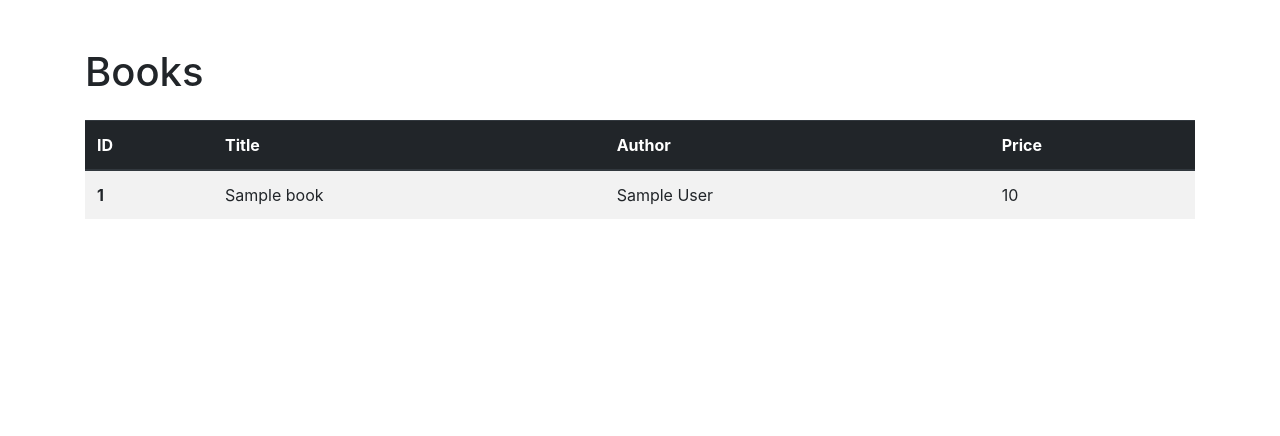
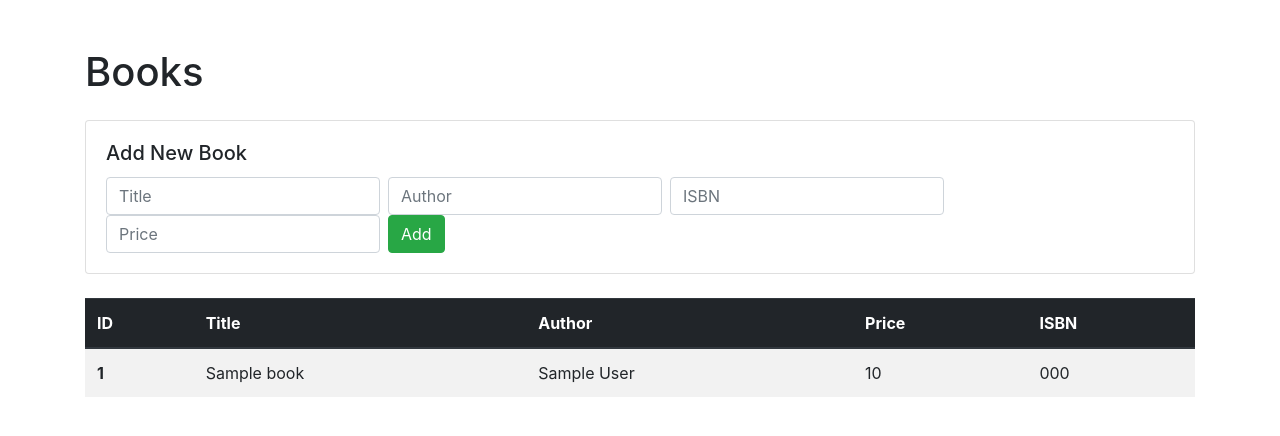
Before and after one commit to dimon-ua/wsaa-book-manager, a Flask app: page / in a window 1280 px wide. Shown: the top 436 px of the page. Run offline with Flask 3, Linux system fonts and the light colour scheme; tables that the repository leaves empty or names only in its code hold one stand-in row (values such as "Sample post").

Commit message:
Update: add_book functionality is added

```diff
--- a/app.py
+++ b/app.py
@@ -29,6 +29,20 @@ def get_book_api(id):
     else:
         return jsonify({"error": "Book not found"}), 404
 
+@app.route("/api/books", methods=["POST"])
+def add_book():
+    data = request.get_json()
+    title = data.get("title")
+    author = data.get("author")
+    price = data.get("price")
+    isbn = data.get("isbn")
+
+    if not title or not author or not price or not isbn:
+        return jsonify({"error": "Missing required fields"}), 400
+
+    new_book_id = booksDAO.add_book(title, author, price, isbn)
+    return jsonify({"message": "Book added successfully", "book_id": new_book_id}), 201
+
 
 #------- FLASK RUNNING CODE --------
 if __name__ == "__main__":
--- a/booksDAO.py
+++ b/booksDAO.py
@@ -33,4 +33,14 @@ class BooksDAO:
         cursor.close()
         db.close()
 
+    def add_book(self, title, author, price, isbn):
+        db = self.get_connection()
+        cursor = db.cursor()
+        cursor.execute("INSERT INTO books (title, author, price, isbn) VALUES (%s, %s, %s, %s)", (title, author, price, isbn))
+        db.commit()
+        new_book_id = cursor.lastrowid
+        cursor.close()
+        db.close()
+        return new_book_id
+
 booksDAO = BooksDAO()
--- a/templates/index.html
+++ b/templates/index.html
@@ -10,6 +10,18 @@
 <body>
     <div class="container mt-5">
         <h1 class="mb-4">Books</h1>
+        <div class="card mb-4">
+    <div class="card-body">
+        <h5 class="card-title">Add New Book</h5>
+        <form action="/api/books" method="POST" class="form-inline">
+            <input type="text" name="title" class="form-control mr-2" placeholder="Title" required>
+            <input type="text" name="author" class="form-control mr-2" placeholder="Author" required>
+            <input type="text" name="isbn" class="form-control mr-2" placeholder="ISBN">
+            <input type="number" step="0.01" name="price" class="form-control mr-2" placeholder="Price">
+            <button type="submit" class="btn btn-success">Add</button>
+        </form>
+    </div>
+</div>
         <table class="table table-striped table-hover">
             <thead class="thead-dark">
                 <tr>
@@ -17,6 +29,7 @@
                     <th scope="col">Title</th>
                     <th scope="col">Author</th>
                     <th scope="col">Price</th>
+                    <th scope="col">ISBN</th>
                 </tr>
             </thead>
             <tbody>
@@ -26,6 +39,7 @@
                     <td>{{ book.title }}</td>
                     <td>{{ book.author }}</td>
                     <td>{{ book.price }}</td>
+                    <td>{{ book.isbn }}</td>
                 </tr>
                 {% endfor %}
             </tbody>
```
